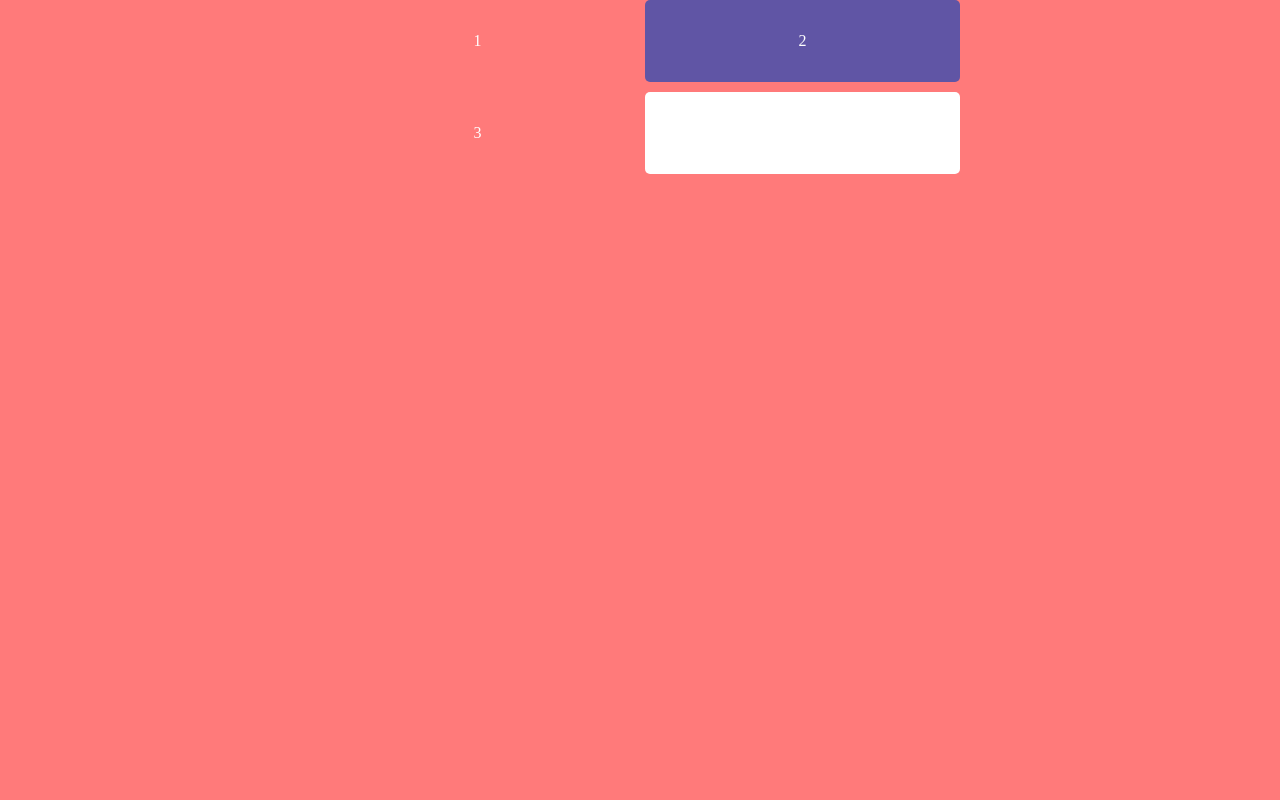
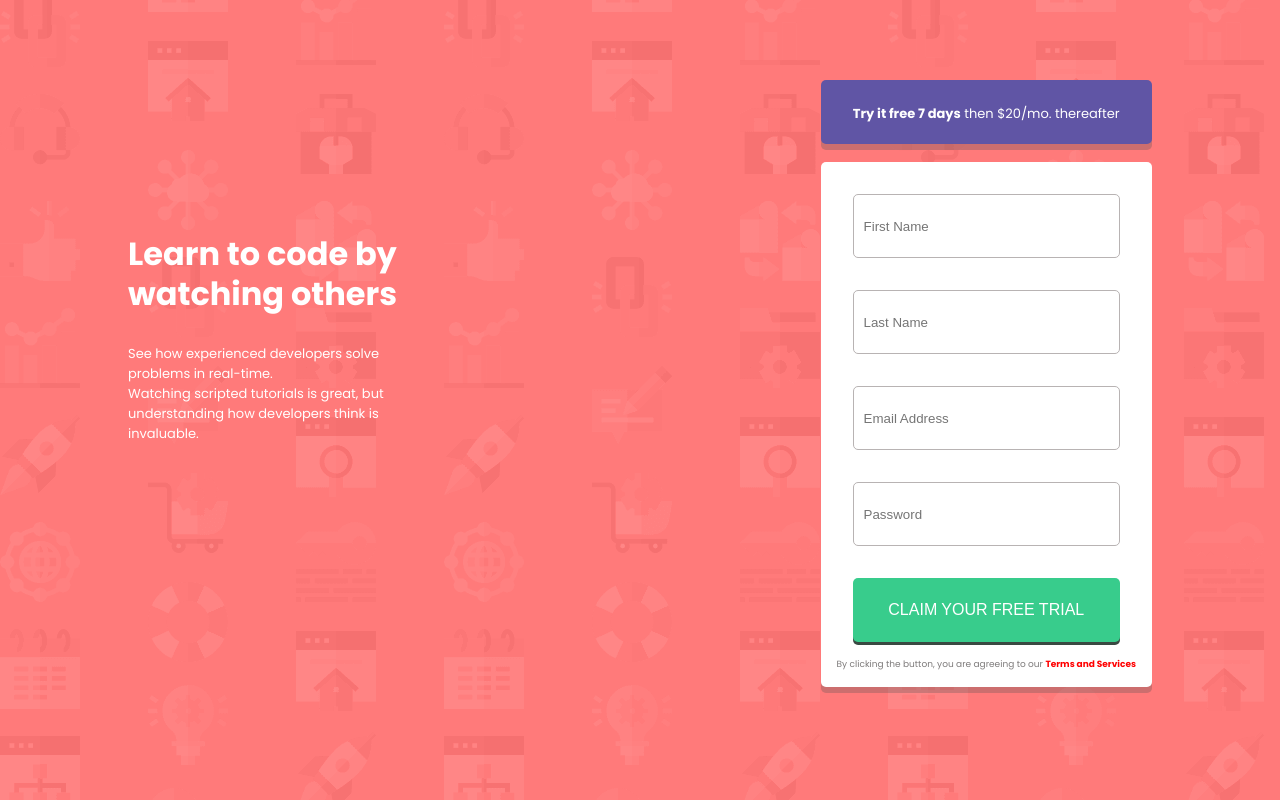
Before and after one commit to faithfully04/Responsiveness-Media-Query, a plain HTML site: page index.html in a window 1280 px wide. Drawn offline with Linux system fonts and the light colour scheme.

Commit message:
improved the app to fit the sample design

```diff
--- a/index.html
+++ b/index.html
@@ -5,14 +5,43 @@
     <meta http-equiv="X-UA-Compatible" content="IE=edge">
     <meta name="viewport" content="width=device-width, initial-scale=1.0">
     <title>Responsiveness and Media Query</title>
+    <link rel="preconnect" href="https://fonts.googleapis.com">
+    <link rel="preconnect" href="https://fonts.gstatic.com" crossorigin>
+    <link href="https://fonts.googleapis.com/css2?family=Big+Shoulders+Display:wght@700&family=Lexend+Deca&family=Poppins:wght@400;500;600;700&display=swap" rel="stylesheet">
     <link rel="stylesheet" href="style.css">
 </head>
 <body>
     <main>
-        <div class="grid1">1</div>
-        <div class="grid2">2</div>
-        <div class="grid3">3</div>
-        <div class="grid4">4</div>
+        <div class="grid1"></div>
+        <div class="grid2">
+            <p><a href="#" style="font-weight: 900; color: white;">Try it free 7 days</a> then $20/mo. thereafter</p>
+        </div>
+        <div class="grid3">
+            <h1>Learn to code by watching others</h1>
+            <p>See how experienced developers solve problems in real-time.</p>
+            <p>Watching scripted tutorials is great, but understanding how developers think is invaluable.</p>
+        </div>
+        <div class="grid4">
+            <form action="#">
+                <div>
+                    <input type="text" id="fname" name="fname" placeholder="First Name">
+                </div>
+                <div>
+                    <input type="text" id="lname" name="lname" placeholder="Last Name">
+                </div>
+                <div>
+                    <input type="email" id="email" name="email" placeholder="Email Address">
+                </div>
+                <div>
+                    <input type="password" id="pword" name="pword" placeholder="Password">
+                </div>
+                <div>
+                    <input id="button" type="submit" value="CLAIM YOUR FREE TRIAL">
+                </div>
+                <p>By clicking the button, you are agreeing to our <a href="#" style="color: red; font-weight:900;">Terms and Services</a></p>
+
+            </form>
+        </div>
 
     </main>
 </body>
--- a/style.css
+++ b/style.css
@@ -1,3 +1,10 @@
+
+/* ----------Responsiveness and Media Query ----------*/
+
+@media screen and (max-width:1440px) {
+
+    @import url('https://fonts.googleapis.com/css2?family=Big+Shoulders+Display:wght@700&family=Lexend+Deca&family=Poppins:wght@400;500;600;700&display=swap');
+
 * {
     margin: 0;
     padding: 0;
@@ -6,17 +13,33 @@
 
 body {
     background-color: hsl(0, 100%, 74%);
-    background-image: url('..images\bg-intro-desktop.png');
+    background-image: url('./images/bg-intro-desktop.png');
+    background-blend-mode: luminosity;
     color: white;
+    padding: 5rem 8rem;
+    font-family: Poppins;
+    justify-content: center;
 }
 
+h1 {
+    font-size:xx-large;
+    font-weight: 900;
+    line-height: 40px;
+    padding-bottom: 30px;
+}
+
+p {
+    font-size:small;
+}
+
+/*----- Styling the grid ----*/
 main {
     display: grid;
     grid-template-areas:
     'a b'
     'c d';
     gap: 10px;
-    width: 50%;
+    width: 100%;
     margin: auto;
 }
 
@@ -32,16 +55,106 @@ main div {
 }
 
 .grid2 {
+    height: 5vh;
     background-color: hsl(248, 32%, 49%);
     grid-area: b;
+    text-align: center;
+    align-items: center;
+    box-shadow: 0px 6px rgba(87, 84, 84,0.3);
+}
+
+.grid2 p {
+    margin-top: -0.5rem;
+    text-align: center;
+    align-items: center;
 }
 
 .grid3 {
+    /*margin-top: 8rem;*/
+    margin-right: 15rem;
+    height: 60vh;
+    justify-content: center;
+    margin-left: 0;
+    padding-left: 0;
+    padding-top: 5rem;
+    padding-bottom: 5rem;
+    padding-right: 9rem;
     background-color: transparent;
     grid-area: c;
+    vertical-align: middle;
+    align-items:center;
+    text-align: left;
+    /*padding: 5rem;*/
+
 }
 
 .grid4 {
+    margin-top: 0.5rem;
     background-color: white;
     grid-area: d;
+    padding: 16px;
+    box-shadow: 0px 6px rgba(87, 84, 84,0.3);
 }
+
+/* ----- Styling the form ----- */
+form {
+    margin: 0;
+    color: black;
+    width: 100%;
+    /*padding: 2em;*/
+    text-align: center;
+
+}
+
+form div {
+    padding: 16px;
+}
+
+form input {
+    width: 100%;
+    height: 8vh;
+    border-radius: 5px;
+    border-color: rgb(184, 179, 179);
+    border: 1px solid rgb(184, 179, 179);
+    padding-left: 10px;
+}
+
+#button {
+    background-color: hsl(154, 59%, 51%);
+    color: white;
+    border: none;
+    padding: 15px 32px;
+    text-align: center;
+    display: inline-block;
+    font-size: 16px;
+    box-shadow: 0px 3px hsla(154, 57%, 7%, 0.8);
+}
+
+a {
+    text-decoration: none;
+    position: relative;
+    text-align: center;
+}
+
+form p {
+    color: rgb(126, 123, 123);
+    font-weight: 200;
+    font-size:xx-small;
+}
+}
+
+
+
+/* ------------ Mobile Responsiveness ------------*/
+
+
+@media screen and (max-width: 375px) {
+    body {
+        background-color: hsl(0, 100%, 74%);
+        background-image: url('./images/bg-intro-mobile.png');
+        color: white;
+        padding: 5rem 8rem;
+        font-family: Poppins;
+        justify-content: center;
+    }
+}
```
Also changed, not shown: 1 other file.
